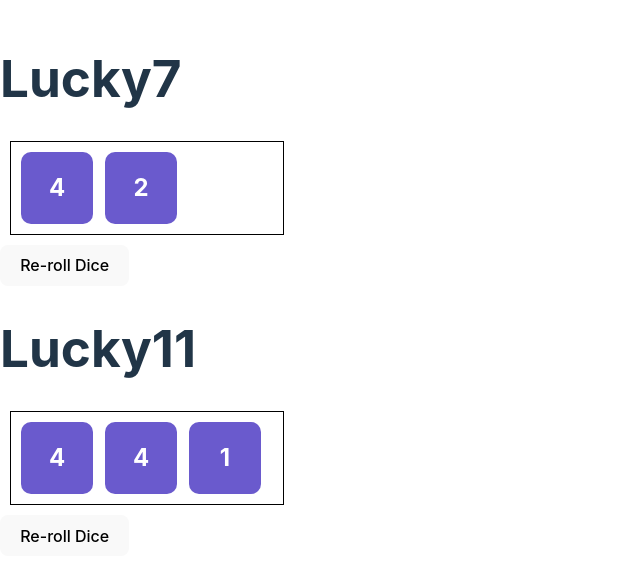
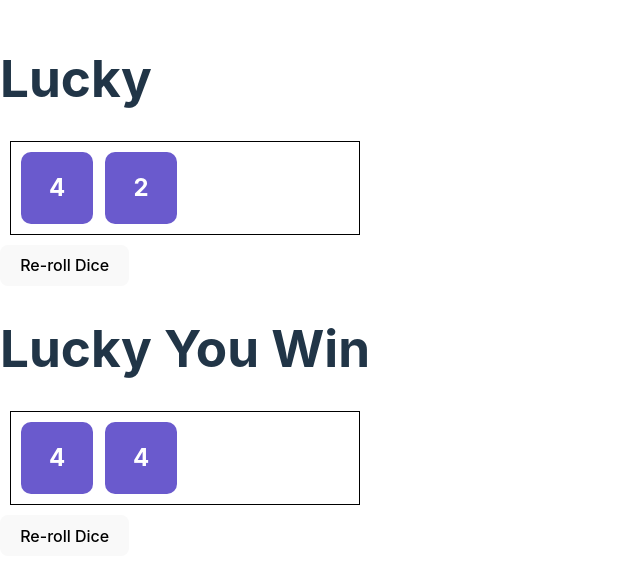
Before and after one commit to asimtimsina/Udemy_fullstack, a React (Vite) app in the folder first-react-project/: page / in a window 1280 px wide. Shown: the part 114-694 px from the top of the page, without its empty margins (0-640 px from the left). Built offline with nearby package versions, Linux system fonts and the light colour scheme.

Commit message:
651. State As Props

```diff
--- a/first-react-project/src/App.jsx
+++ b/first-react-project/src/App.jsx
@@ -34,7 +34,16 @@ import LuckyN from "./LuckyN"
 // import SingleBox from "./SingleBox"
 // import ColorArray from "./ColorArray";
 // import UpdaterFUnc from "./UpdaterFUnc";
+import { d6, sum, getRolls } from "./utils"
 
+
+function lessThan4(dice) {
+  return sum(dice) < 4;
+}
+
+function allSameValue(dice) {
+  return dice.every((v) => v === dice[0]);
+}
 
 
 function App() {
@@ -94,8 +103,8 @@ function App() {
       <Dice dice={[3, 4, 2]} />
       <Dice dice={[3, 4, 2]} /> */}
 
-      <LuckyN numDice={2} />
-      <LuckyN numDice={3} goal={11} />
+      <LuckyN numDice={2} winCheck={lessThan4} />
+      <LuckyN numDice={2} winCheck={allSameValue} />
     </>
   )
 }
--- a/first-react-project/src/LuckyN.jsx
+++ b/first-react-project/src/LuckyN.jsx
@@ -2,10 +2,10 @@ import { useState } from "react";
 import { d6, sum, getRolls } from "./utils"
 import Dice from "./Dice";
 
-function LuckyN({ numDice = 2, goal = 7 }) {
+function LuckyN({ numDice = 2, winCheck }) {
 
     const [dice, setDice] = useState(getRolls(numDice));
-    const isWinner = sum(dice) === goal;
+    const isWinner = winCheck(dice)
 
     const reRollFunc = () => {
         setDice(getRolls(numDice));
@@ -15,7 +15,7 @@ function LuckyN({ numDice = 2, goal = 7 }) {
 
         <main className="LuckyN">
 
-            <h1>Lucky{goal} {isWinner && "You Win"}</h1>
+            <h1>Lucky {isWinner && "You Win"}</h1>
 
             <Dice dice={dice} />
 
```
Also changed, not shown: first-react-project/notes.txt.
